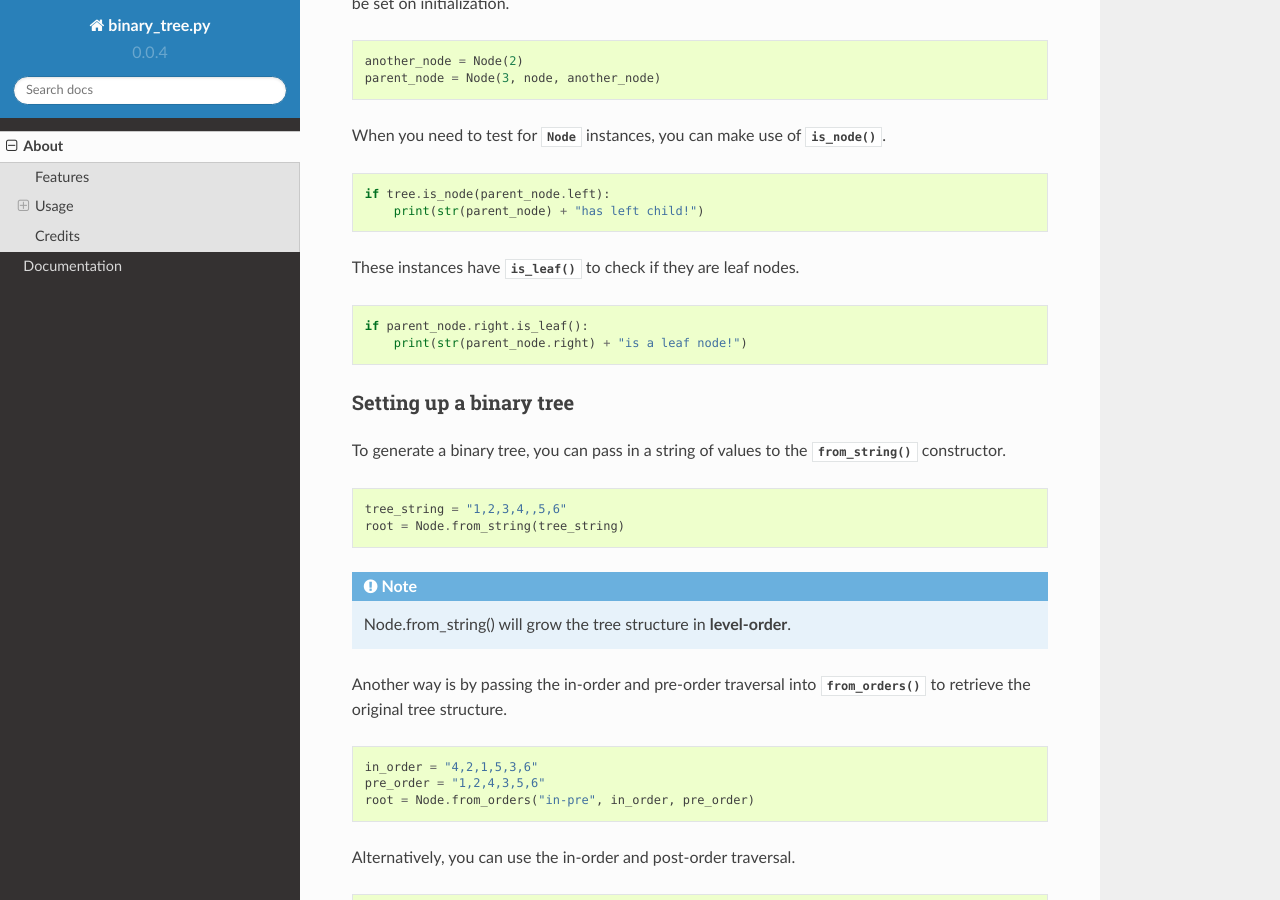
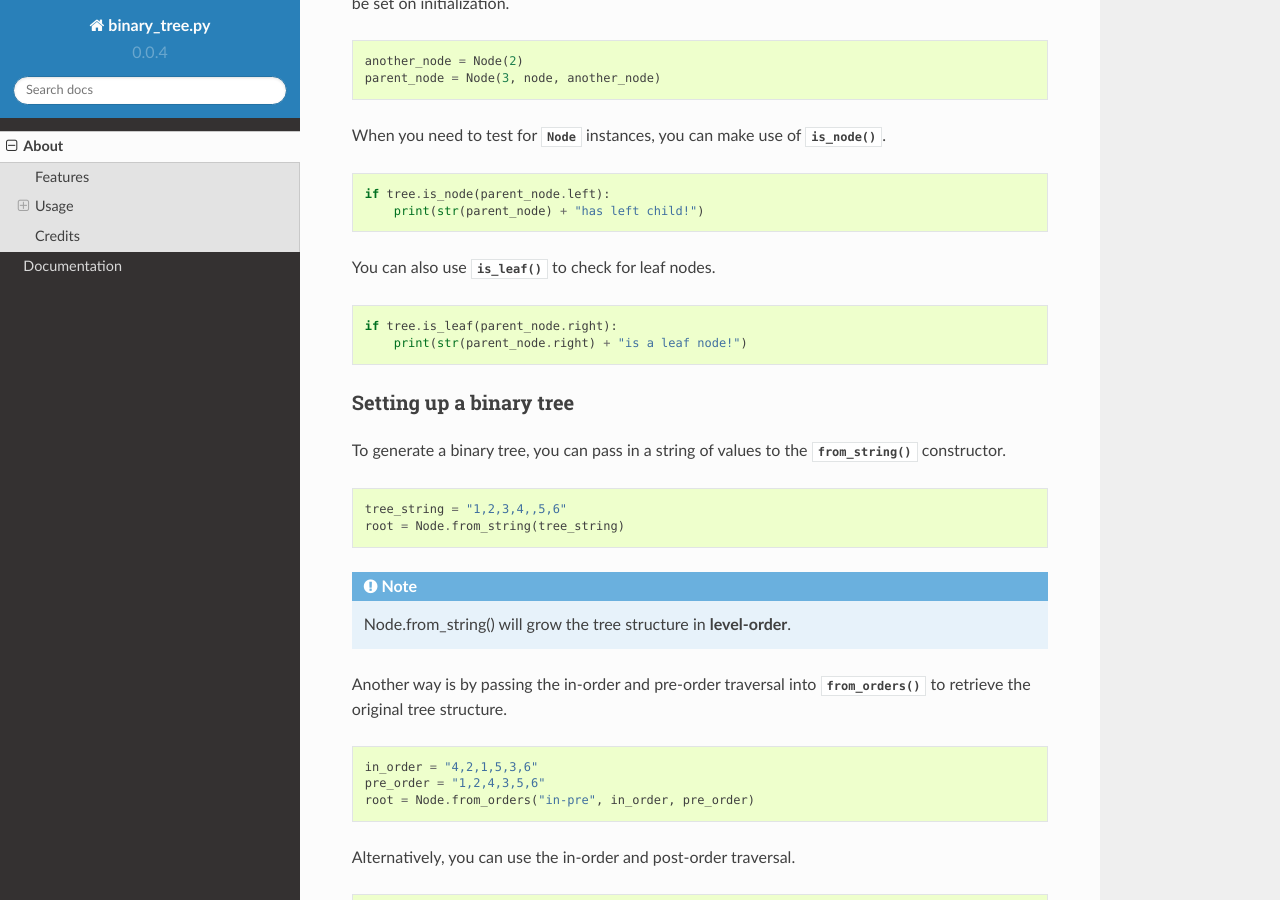
Before and after one commit to david-xhk/binary_tree, a Sphinx documentation site: the page built from docs/readme.rst, in a window 1280 px wide and 900 px high, scrolled down 1208 px. Built offline with Sphinx 7.4.7 and the Read the Docs theme 2.0.0, drawn with Linux system fonts in a browser that asks for light colours.

Commit message:
Changes to is_leaf

```diff
--- a/docs/readme.rst
+++ b/docs/readme.rst
@@ -65,9 +65,9 @@ When you need to test for :class:`~binary_tree.Node` instances, you can make use
     if tree.is_node(parent_node.left):
         print(str(parent_node) + "has left child!")
 
-These instances have :meth:`~binary_tree.Node.is_leaf` to check if they are leaf nodes. ::
+You can also use :func:`~binary_tree.is_leaf` to check for leaf nodes. ::
 
-    if parent_node.right.is_leaf():
+    if tree.is_leaf(parent_node.right):
         print(str(parent_node.right) + "is a leaf node!")
 
 ------------------------
```
Also changed, not shown: 1 other file.
